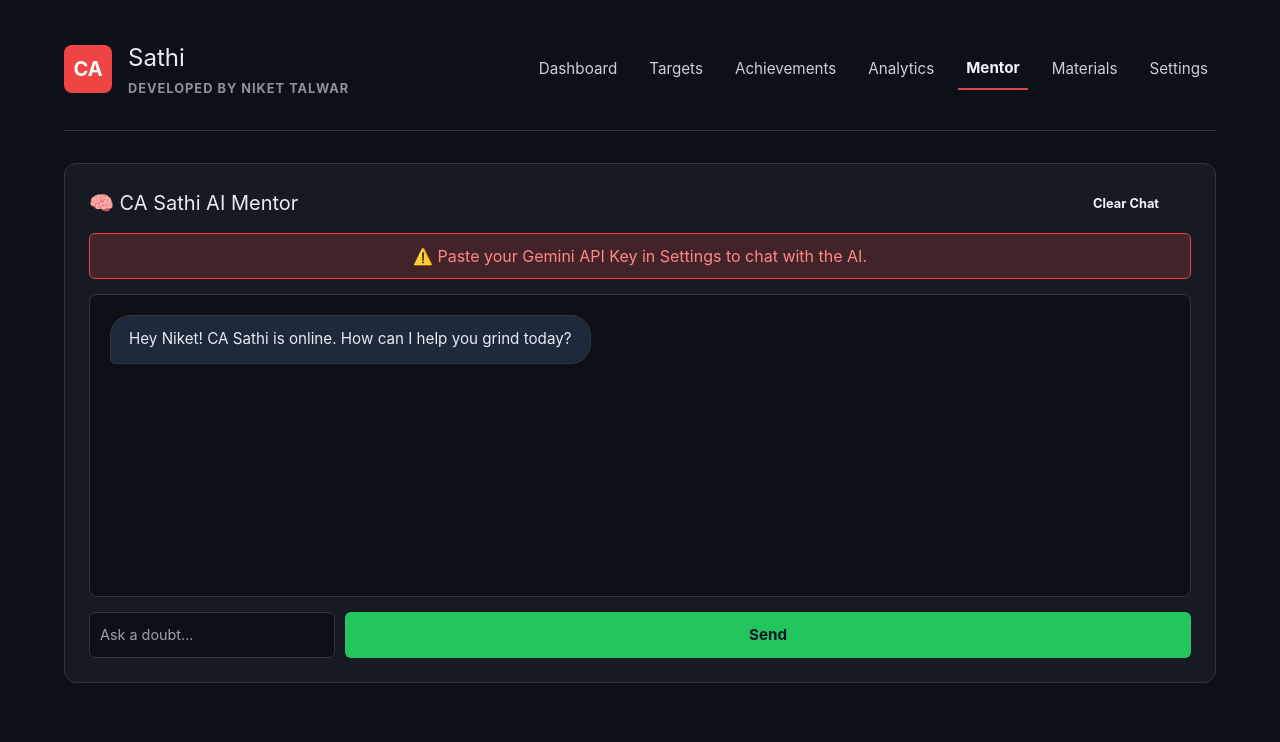
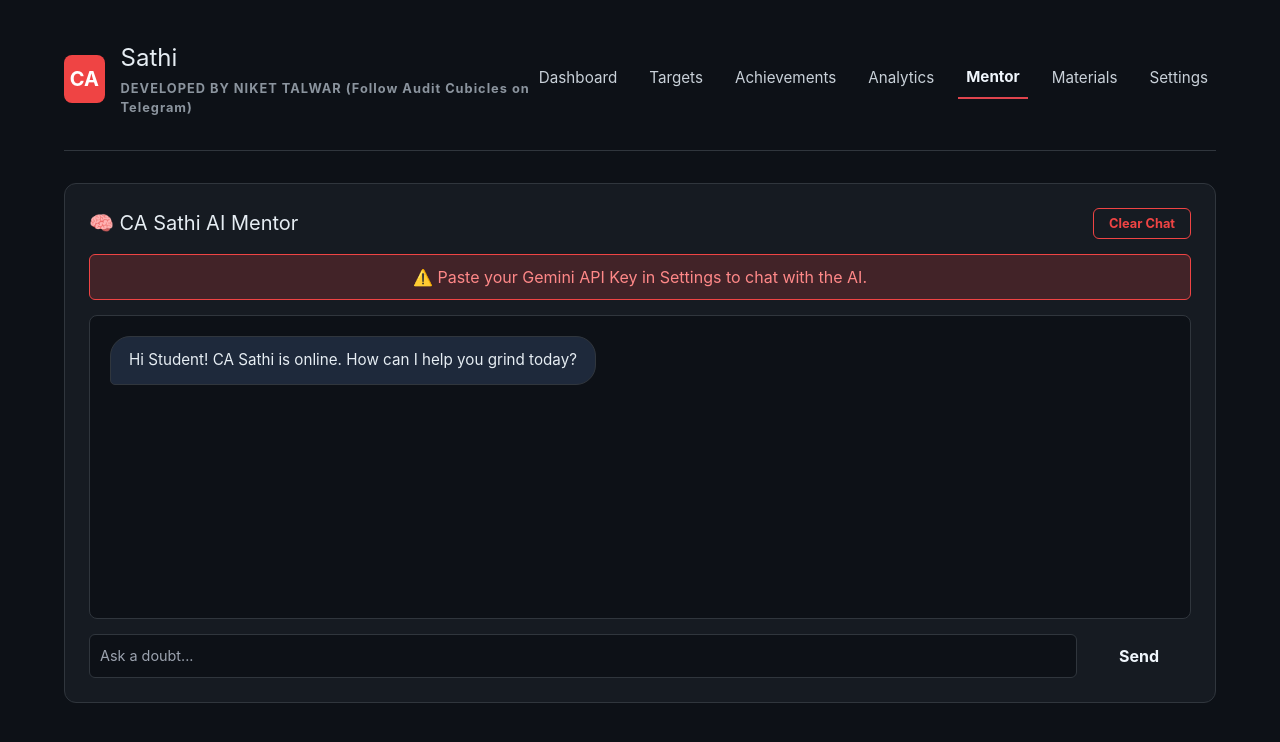
Before and after one commit to Auditcubicles/YOUR_CA_MENTOR_APP, a React (Vite) app: page / in a window 1280 px wide. Both pictures are taken after a click on the button "Mentor". Shown: the top 742 px of the page. Built offline with nearby package versions, Linux system fonts and the light colour scheme.

Commit message:
final jai mata di

```diff
--- a/src/App.tsx
+++ b/src/App.tsx
@@ -79,7 +79,7 @@ export default function App() {
   const videoRef = useRef(null);
   const [isDND, setIsDND] = useState(false);
 
-  const [chatMessages, setChatMessages] = useState(() => JSON.parse(localStorage.getItem('chatMessages')) || [{ sender: 'bot', text: 'Hey Niket! CA Sathi is online. How can I help you grind today?' }]);
+  const [chatMessages, setChatMessages] = useState(() => JSON.parse(localStorage.getItem('chatMessages')) || [{ sender: 'bot', text: 'Hi Student! CA Sathi is online. How can I help you grind today?' }]);
   const [chatInput, setChatInput] = useState('');
   const [apiKey, setApiKey] = useState(() => localStorage.getItem('geminiApiKey') || '');
 
@@ -232,7 +232,7 @@ export default function App() {
 // 🧹 CLEAR CHAT HISTORY
   const clearChatHistory = () => {
     if (window.confirm('Are you sure you want to clear your mentor chat history?')) {
-      setChatMessages([{ sender: 'bot', text: 'Hey Niket! CA Sathi is online. How can I help you grind today?' }]);
+      setChatMessages([{ sender: 'bot', text: 'Hi Student ! CA Sathi is online. How can I help you grind today?' }]);
     }
   };
 
@@ -247,7 +247,7 @@ export default function App() {
       return;
     }
 
-    const promptText = `You are a strict, fast-paced mentor for a CA student named Niket. Reply short and punchy. Niket says: ${chatInput}`;
+    const promptText = `You are a Passionate, Modern, Cool, and a Trustworthy experienced CA Faculty,for a CA Final student. Reply Should range in between 5 to 30 words or more as required. Student says: ${chatInput}`;
 
     const tryModel = async (modelName) => {
       const response = await fetch(`https://generativelanguage.googleapis.com/v1beta/models/${modelName}:generateContent?key=${apiKey}`, {
@@ -408,7 +408,7 @@ export default function App() {
           <div className="logo">CA</div>
           <div className="user-greeting">
             <h1>Sathi</h1>
-            <p>DEVELOPED BY NIKET TALWAR</p>
+            <p>DEVELOPED BY NIKET TALWAR (Follow Audit Cubicles on Telegram)</p>
           </div>
         </div>
         <nav className="header-center">
@@ -566,13 +566,13 @@ export default function App() {
         <div className="tab-content fade-in panel mentor-container">
  <div style={{ display: 'flex', justifyContent: 'space-between', alignItems: 'center', marginBottom: '15px' }}>
           <h2 style={{ margin: 0 }}>🧠 CA Sathi AI Mentor</h2>
-<button className="btn start chat-send-btn" style={{ width: 'auto', padding: '5px 15px', fontSize: '0.8rem' }} onClick={clearChatHistory}>Clear Chat</button>
+<button className="btn reset-btn-control" style={{ width: 'auto', padding: '5px 15px', fontSize: '0.8rem' }} onClick={clearChatHistory}>Clear Chat</button>
           </div>
           {!apiKey && <div className="api-warning">⚠️ Paste your Gemini API Key in Settings to chat with the AI.</div>}
           <div className="chat-window">{chatMessages.map((msg, i) => (<div key={i} className={`chat-bubble ${msg.sender}`}>{msg.text}</div>))}</div>
           <div className="chat-input-row">
             <input type="text" value={chatInput} onChange={(e) => setChatInput(e.target.value)} onKeyPress={(e) => e.key === 'Enter' && handleSendMessage()} placeholder="Ask a doubt..." className="task-input"/>
-            <button className="btn start focus-btn" onClick={handleSendMessage}>Send</button>
+            <button className="btn start chat-send-btn" onClick={handleSendMessage}>Send</button>
           </div>
         </div>
       )}
```
